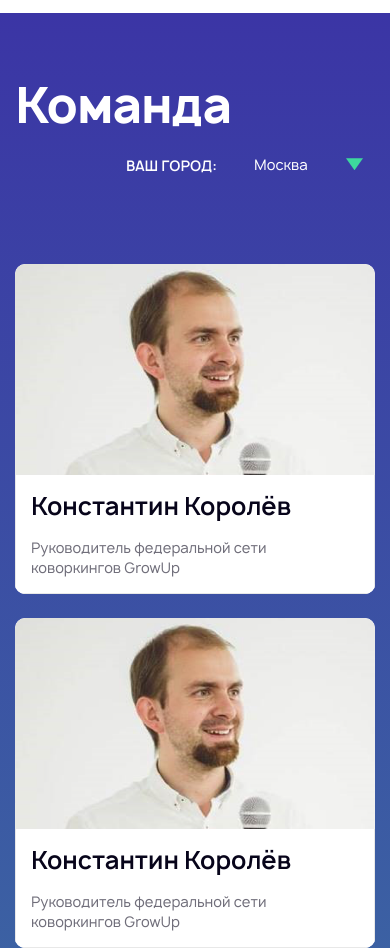
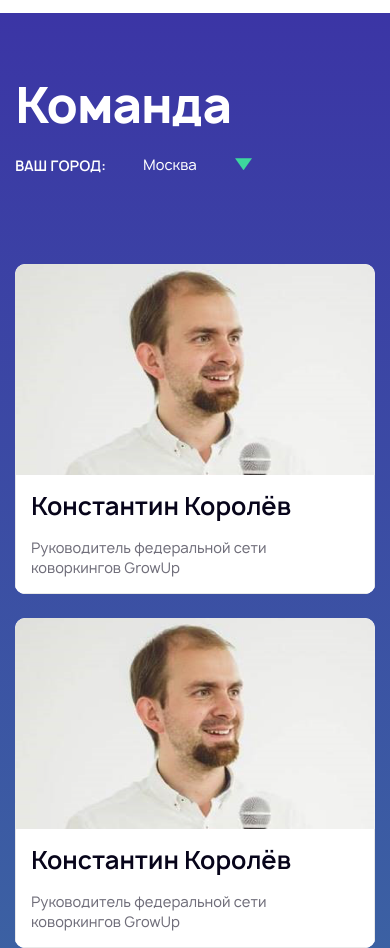
Before and after one commit to hardqode/growup, a website: page about.html in a window 390 px wide. Shown: the part 4640-5588 px from the top of the page. Drawn offline with nearby package versions, Linux system fonts and the light colour scheme.

Commit message:
26.11.18

```diff
--- a/scss/_main.scss
+++ b/scss/_main.scss
@@ -194,7 +194,9 @@
     font-weight: bold;
     height: 66px;
     margin-bottom: 16px;
-
+    @media(max-width: 575px) {
+      font-size: 40px;
+    }
   }
   .text {
     font-size: 20px;
--- a/scss/_team.scss
+++ b/scss/_team.scss
@@ -18,6 +18,9 @@
       display: flex;
       align-items: center;
       margin-left: auto;
+      @media(max-width: 575px) {
+         margin-left: 0;
+      }
       span {
         font-size: 14px;
         font-weight: 500;
--- a/scss/_vars.scss
+++ b/scss/_vars.scss
@@ -15,6 +15,10 @@ body {
   font-weight: 300;
   position: relative;
   padding-top: 73px;
+  @media(max-width: 575px) {
+    max-width: 100vw;
+    overflow-x: hidden;
+  }
 }
 .bg-linear{
   background-image: linear-gradient(-180deg, #3B35A5 0%, #3DD89D 100%);
```
Also changed, not shown: css/build.css, 1 other file.
